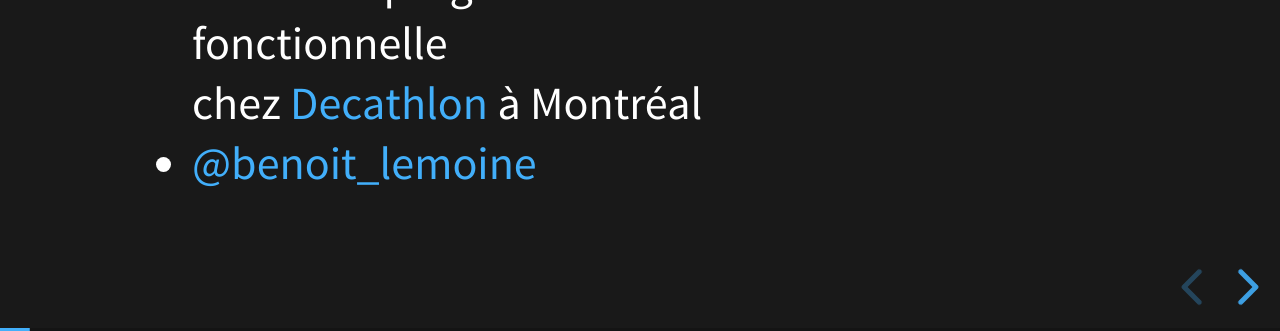
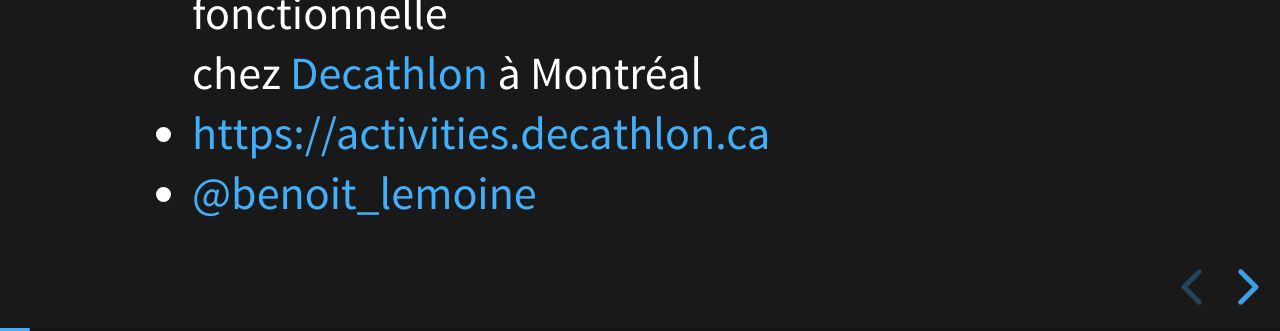
Before and after one commit to blemoine/ts-201-prez, a website: page index.html in a window 1280 px wide. Both pictures are taken after a click on the button "next slide". Shown: the part 469-800 px from the top of the page. Drawn offline with Linux system fonts and the light colour scheme.

```diff
--- a/index.html
+++ b/index.html
@@ -50,6 +50,11 @@
               Développeur Fullstack <br />(TS, Scala, Rust, ...) <br />
               aimant la programmation fonctionnelle <br />chez
               <a href="http://www.decathlon.ca">Decathlon</a> à Montréal
+            </li>
+            <li>
+              <a href="https://activities.decathlon.ca/"
+                >https://activities.decathlon.ca</a
+              >
             </li>
             <li>
               <a href="https://twitter.com/benoit_lemoine">@benoit_lemoine</a>
```
